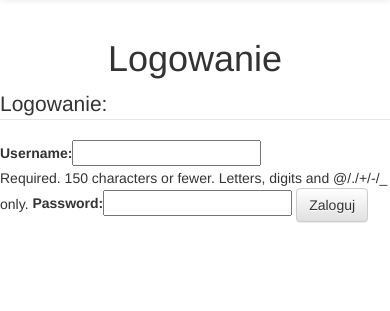
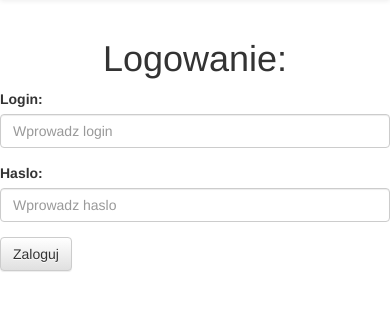
Before and after one commit to DamianB02/MagazynPython, a Django app: page /logowanie in a window 390 px wide. Shown: the part 51-362 px from the top of the page. Run offline with Django 3.2, Linux system fonts and the light colour scheme; some libraries are stand-ins or nearby versions.

Commit message:
poprawienie logowania i wylogowywania

```diff
--- a/magazynv2/magazynv2/urls.py
+++ b/magazynv2/magazynv2/urls.py
@@ -14,6 +14,7 @@ urlpatterns = [
     url(r'^dodanieNowegoTowaru$', 'towar.views.dodanie_nowego_towaru', name = 'dodanieNowegoTowaru'),
     url(r'^dodanieTowaru$', 'towar.views.form_towar', name = 'dodanieTowaru'),
     url(r'^logowanie$', 'towar.views.form_logowanie', name = 'logowanie'),
+    url(r'^sprLogowanie$', 'towar.views.spr_logowanie', name = 'sprLogowanie'),
     url(r'^admin/', include(admin.site.urls)),
     url(r'^$','towar.views.index',name='listatowarow'),
 
--- a/magazynv2/towar/static/towary.js
+++ b/magazynv2/towar/static/towary.js
@@ -5,7 +5,53 @@ function init()
 	$("#formDodajTowar").on("click",onDodajTowarClick);
 
 	$("#formDaneUzytkownik").on("click",onEdycjaDaneUzytkownika);
+
+	$("#formLogin").on("click",onLogowanie);
+
+	$("#wyloguj").on("click",onWyloguj);
 	}
+
+function onWyloguj(e){
+	e.preventDefault();
+	e.stopPropagation();
+
+	$.ajax({
+		url: "wyloguj",
+		type: "POST"
+	}).done(onWylogujSucess);
+};
+
+function onWylogujSucess(resp){
+	window.location.href = "http://127.0.0.1:8000/";
+	};
+
+function onLogowanie(e){
+	e.preventDefault();
+	e.stopPropagation();
+	var $inputs = $("#logowanie input");
+	var data={};
+	$inputs.removeClass("error-validation");
+	$inputs.each(function(){
+		var $this = $(this);
+		var name = $this.attr("name");
+		if(name=="login" && $this.val()=="")
+			$this.addClass("error-validation");
+		else if (name=="haslo" && $this.val()=="")
+			$this.addClass("error-validation");
+		else
+			data[name]=$this.val();
+	});
+	if ($inputs.filter(".error-validation").length)
+		return
+	$.ajax({
+		url: "sprLogowanie",
+		type: "POST",
+		data: data
+	}).done(onLogowanieSucess);
+};
+function onLogowanieSucess(resp){
+	window.location.href = "http://127.0.0.1:8000/";
+	};
 
 function onEdycjaDaneUzytkownika(e){
 	e.preventDefault();
--- a/magazynv2/towar/templates/logowanie.html
+++ b/magazynv2/towar/templates/logowanie.html
@@ -2,12 +2,26 @@
 {% block content %}
 {% load bootstrap %}
 <div>
-  <h1 id="logowanie" class="text-center">Logowanie</h1>
-  <form role="form" method="POST" action="{% url 'listatowarow' %}" >{% csrf_token %}
-    <fieldset class="scheduler-border">
-      <legend name="logowanie" class="scheduler-border">Logowanie:</legend>
-      {{ log|bootstrap_horizontal }}
-      <button type="submit" class="save btn btn-default">Zaloguj</button>
+  <h1 id="formtowar" class="text-center">Logowanie:</h1>
+  <form class="form-horizontal role="form" method="POST" action="{% url 'listatowarow' %}" >{% csrf_token %}
+    <fieldset id="logowanie" class="scheduler-border">
+      <div class="form-group">
+        <label class="control-label col-sm-2" for="login">Login:</label>
+        <div class="col-sm-10">
+          <input type="text" class="form-control" id="login" name="login" placeholder="Wprowadz login">
+        </div>
+      </div>
+      <div class="form-group">
+        <label class="control-label col-sm-2" for="haslo">Haslo:</label>
+        <div class="col-sm-10">
+          <input type="password" class="form-control" id="haslo" name="haslo" placeholder="Wprowadz haslo">
+        </div>
+      </div>
+      <div class="form-group">
+        <div class="col-sm-offset-2 col-sm-10">
+          <button id="formLogin" type="submit" class="save btn btn-default">Zaloguj</button>
+         </div>
+      </div>
     </fieldset>
   </form>
 </div>
--- a/magazynv2/towar/templates/poczatek.html
+++ b/magazynv2/towar/templates/poczatek.html
@@ -42,7 +42,7 @@
         <li><a href="{% url 'logowanie' %}">Logowanie</a></li>
         {% else %}
         <li><p class="navbar-text">Jestes zalogowany jako {{user.username}}</p></li>
-        <li><a href="{% url 'wyloguj' %}">Wyloguj</a></li>
+        <li><a id="wyloguj" href="{% url 'wyloguj' %}">Wyloguj</a></li>
         {% endif %}
       </ul>
     </div><!-- /.navbar-collapse -->
--- a/magazynv2/towar/views.py
+++ b/magazynv2/towar/views.py
@@ -30,41 +30,33 @@ def index(request):
         post = get_object_or_404(Towar,pk=pk)
         post.delete()
         return HttpResponseRedirect(request.META.get('HTTP_REFERER', '/'))
-    print request.POST
-    if request.method == "POST":
-
-        if not request.user.is_authenticated():
-            log = Logowanie(request.POST or None)
-            username = request.POST['username']
-            password = request.POST['password']
-            user = authenticate(username=username, password=password)
-            if user is not None:
-                login(request, user)
-                return render(request,'listatowarow.html',{'listatowarow': lista_towarow})
-            return render(request,'logowanie.html',{'log': log})
-        else:
-            form = TowarForm(request.POST or None)
-            if form.is_valid():
-                print "dziala"
-                post = form.save(commit=False)
-                post.osoba_wprowadzajaca = request.user
-                post.data_wprowadzenia = timezone.now()
-                post.save()
-                return render(request,'listatowarow.html',{'listatowarow': lista_towarow})
-            else:
-                return render(request,'dodanie_towaru.html',{'form': form})
     return render(request,'listatowarow.html',{'listatowarow': lista_towarow})
 
 
 def form_logowanie(request):
     if not request.user.is_authenticated():
-        log = Logowanie(request.POST or None)
-        return render(request,'logowanie.html',{'log': log,})
+        return render(request,'logowanie.html')
     return HttpResponseRedirect("/")
 
 
+def spr_logowanie(request):
+    if not request.user.is_authenticated():
+        if request.method == "POST":
+            try:
+                username = request.POST.get('login')
+                password = request.POST.get('haslo')
+                user = authenticate(username=username, password=password)
+                if user is not None:
+                    login(request, user)
+            except Exception as e:
+                print e
+                return HttpResponse(e.message)
+
+        return HttpResponse("OK")
+    else:
+        return HttpResponse("Jestes zalogowany")
+
 def zmiana_dane_uzytkownik(request):
-    print request.POST
     if request.user.is_authenticated():
         if request.method == "POST":
             try:
@@ -123,5 +115,9 @@ def form_towar(request):
 
 
 def wyloguj(request):
-    logout(request)
-    return HttpResponseRedirect("/")
+    try:
+        logout(request)
+    except Exception as e:
+        print e
+        return HttpResponse(e.message)
+    return HttpResponse("OK")
```
